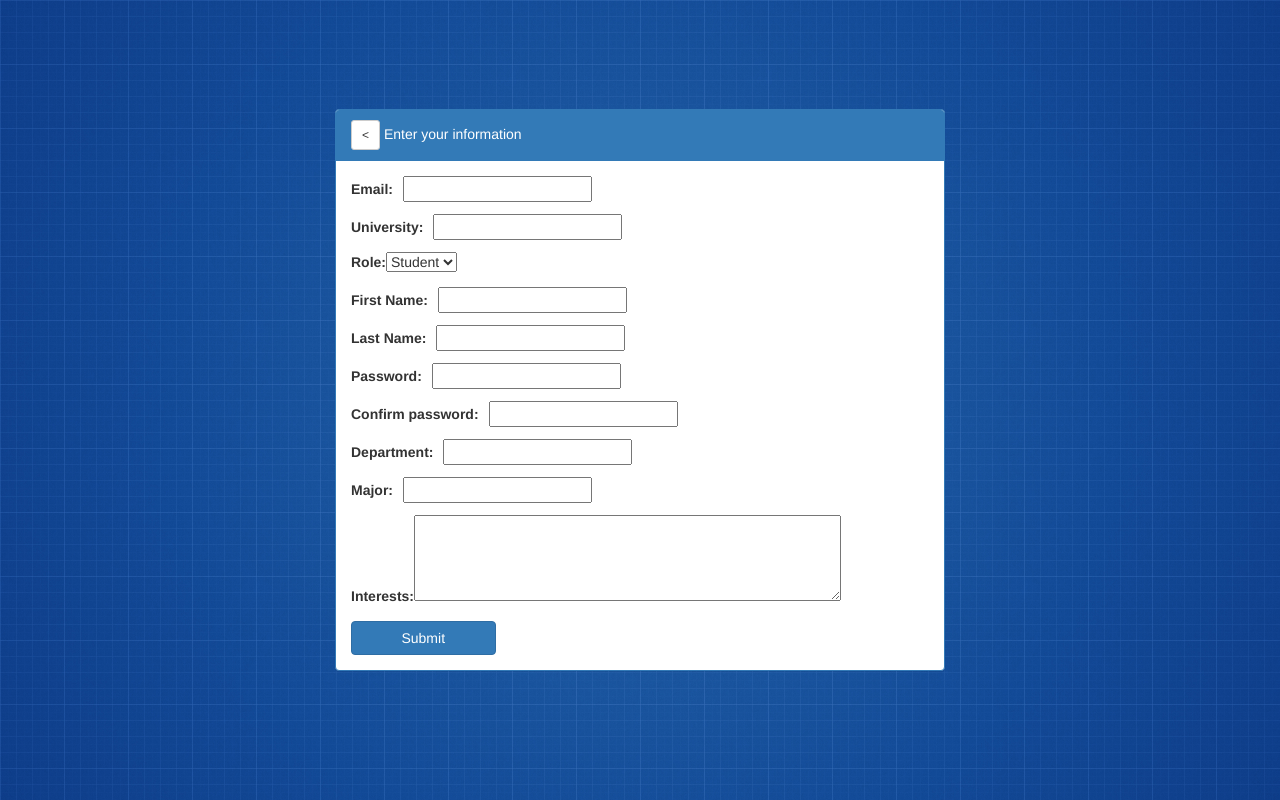
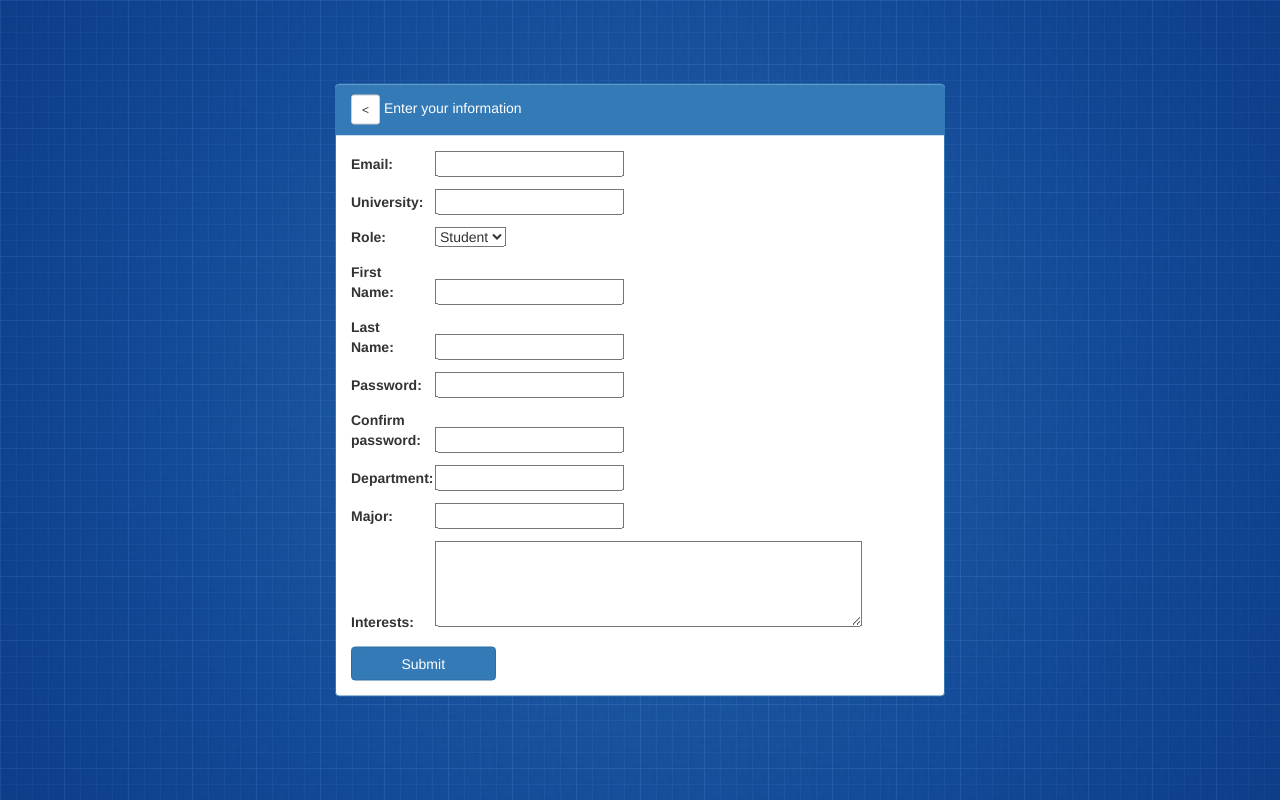
Before and after one commit to LoganKerr/TeamLink, a PHP site: page /signup.php in a window 1280 px wide. Run offline with PHP 8.4, Linux system fonts and the light colour scheme; data that the repository does not hold is empty; a stand-in replaces the project's code that opens the database connection; some libraries are stand-ins or nearby versions.

Commit message:
aligned form fields a bit better

```diff
--- a/createteam.php
+++ b/createteam.php
@@ -74,9 +74,9 @@
             <div class="panel-body">
                 <div class="container">
                     <form method="post" action="/createteam.php">
-                        <p><label>Title:</label><input class="textbox" name="title" type="text" value='<?php if (isset($title)) { echo htmlentities($title, ENT_QUOTES); } ?>'/>
+                        <p><label class="form-label">Title:</label><input class="textbox" name="title" type="text" value='<?php if (isset($title)) { echo htmlentities($title, ENT_QUOTES); } ?>'/>
                         <?php echo(isset($error['title']))?$error['title']:""; ?></p>
-                        <p><label>Description:</label><textarea name="description"><?php if (isset($description)) { echo htmlentities($description, ENT_QUOTES); } ?></textarea>
+                        <p><label class="form-label">Description:</label><textarea name="description"><?php if (isset($description)) { echo htmlentities($description, ENT_QUOTES); } ?></textarea>
                         <?php echo(isset($error['description']))?$error['description']:""; ?></p>
                         <div class="submit-button"><input class="btn btn-primary btn-block" type="submit" value="Create Team" /></div>
                     </form>
--- a/editteam.php
+++ b/editteam.php
@@ -86,15 +86,13 @@
         <div class="panel panel-primary">
             <div class="panel-heading text-center">Enter the information for a new team</div>
                 <div class="panel-body">
-                    <div class="container">
 <form method="post" action='<?php echo "/editteam.php?id=$_GET[id]"; ?>'>
-                            <p><label>Title:</label><input class="textbox" name="title" type="text" value='<?php echo(isset($title))?htmlentities($title, ENT_QUOTES):htmlentities($row['title'], ENT_QUOTES); ?>' />
+                            <p><label class="form-label">Title:</label><input class="textbox" name="title" type="text" value='<?php echo(isset($title))?htmlentities($title, ENT_QUOTES):htmlentities($row['title'], ENT_QUOTES); ?>' />
                             <?php echo(isset($error['title']))?$error['title']:""; ?></p>
-                            <p><label>Description:</label><textarea name="description"><?php if (isset($description)) { echo htmlentities($description, ENT_QUOTES); } else { echo htmlentities($row['description'], ENT_QUOTES); } ?></textarea>
+                            <p><label class="form-label">Description:</label><textarea name="description"><?php if (isset($description)) { echo htmlentities($description, ENT_QUOTES); } else { echo htmlentities($row['description'], ENT_QUOTES); } ?></textarea>
                             <?php echo(isset($error['description']))?$error['description']:""; ?></p>
                             <div class="submit-button"><input class="btn btn-primary btn-block" type="submit" value="Submit" /></div>
                     </form>
-                </div>
             </div>
         </div>
     </div>
--- a/login.php
+++ b/login.php
@@ -67,8 +67,8 @@
                 <div class="panel-body">
                     <form method="post" action="/login.php">
                             <?php echo(isset($error['email']))?$error['email']:""; ?>
-                            <p><label>Email:</label><input class="textbox" name="email" type="text" value='<?php if (isset($email)) { echo htmlentities($email, ENT_QUOTES); } ?>'/></p>
-                            <p><label>Password:</label><input class="textbox" name="pass" type="password" /></p>
+                            <p><label class="form-label">Email:</label><input class="textbox" name="email" type="text" value='<?php if (isset($email)) { echo htmlentities($email, ENT_QUOTES); } ?>'/></p>
+                            <p><label class="form-label">Password:</label><input class="textbox" name="pass" type="password" /></p>
                             <div class="submit-button"><input class="btn btn-primary btn-block" type="submit" value="Log in" /></div>
                         </form>
                 </div>
--- a/profile.php
+++ b/profile.php
@@ -85,13 +85,13 @@
             <div class="panel-body">
                 <form method="post" action="/profile.php">
                     <?php if (isset($row['faculty_id'])) { ?>
-                    <p><label>Department:</label><input class="textbox" name="department" type="text" value='<?php if (isset($department)) { echo htmlentities($department, ENT_QUOTES); } else { echo htmlentities($row['department'], ENT_QUOTES); } ?>'/>
+                    <p><label class="form-label">Department:</label><input class="textbox" name="department" type="text" value='<?php if (isset($department)) { echo htmlentities($department, ENT_QUOTES); } else { echo htmlentities($row['department'], ENT_QUOTES); } ?>'/>
                     <?php echo(isset($error['department']))?$error['department']:""; ?></p>
                     <?php } ?>
                     <?php if (isset($row['student_id'])) { ?>
-                    <p><label>Major:</label><input class="textbox" name="major" type="text" value='<?php if (isset($major)) { echo htmlentities($major, ENT_QUOTES); } else { echo htmlentities($row['major'], ENT_QUOTES); } ?>'/>
+                    <p><label class="form-label">Major:</label><input class="textbox" name="major" type="text" value='<?php if (isset($major)) { echo htmlentities($major, ENT_QUOTES); } else { echo htmlentities($row['major'], ENT_QUOTES); } ?>'/>
                     <?php echo(isset($error['major']))?$error['major']:""; ?></p>
-                    <p><label>Interests:</label><textarea name="interests" rows="4" cols="50" ><?php if (isset($interests)) { echo htmlentities($interests, ENT_QUOTES); } else { echo htmlentities($row['interests'], ENT_QUOTES); } ?></textarea>
+                    <p><label class="form-label">Interests:</label><textarea name="interests" rows="4" cols="50" ><?php if (isset($interests)) { echo htmlentities($interests, ENT_QUOTES); } else { echo htmlentities($row['interests'], ENT_QUOTES); } ?></textarea>
                     <?php echo(isset($error['interests']))?$error['interests']:""; ?></p>
                     <?php } ?>
                     <div class="submit-button"><input class="btn btn-primary btn-block" type="submit" value="Submit" /></div>
--- a/resources/css/site.css
+++ b/resources/css/site.css
@@ -5,9 +5,10 @@ body
     background-size: cover;
 }
 
-.textbox
+.form-label
 {
-    margin-left: 10px;
+    width: 5em;
+    margin-right: 1em;
 }
 
 #home-panel
--- a/signup.php
+++ b/signup.php
@@ -159,11 +159,11 @@ if ($_SERVER['REQUEST_METHOD'] == 'POST')
                 Enter your information</div>
             <div class="panel-body">
                 <form method="post" action="/signup.php">
-                    <p><label>Email:</label><input class="textbox" name="email" type="text" value='<?php if (isset($email)) { echo htmlentities($email, ENT_QUOTES); } ?>'/>
+                    <p><label class="form-label">Email:</label><input class="textbox" name="email" type="text" value='<?php if (isset($email)) { echo htmlentities($email, ENT_QUOTES); } ?>'/>
 					<?php echo(isset($error['email']))?$error['email']:""; ?></p>
-                    <p><label>University:</label><input class="textbox" name="university" type="text" value='<?php if (isset($university)) { echo htmlentities($university, ENT_QUOTES); } ?>'/>
+                    <p><label class="form-label">University:</label><input class="textbox" name="university" type="text" value='<?php if (isset($university)) { echo htmlentities($university, ENT_QUOTES); } ?>'/>
                     <?php echo(isset($error['university']))?$error['university']:""; ?></p>
-                    <p><label>Role:</label><select name="role">
+                    <p><label class="form-label">Role:</label><select name="role">
                         <?php
                         foreach ($roles as $key => $value)
                         {
@@ -172,19 +172,19 @@ if ($_SERVER['REQUEST_METHOD'] == 'POST')
                     ?>
                     </select></p>
                     <?php echo(isset($error['role']))?$error['role']:""; ?></p>
-                    <p><label>First Name:</label><input class="textbox" name="firstName" type="text" value='<?php if (isset($firstName)) { echo htmlentities($firstName, ENT_QUOTES); } ?>'/>
+                    <p><label class="form-label">First Name:</label><input class="textbox" name="firstName" type="text" value='<?php if (isset($firstName)) { echo htmlentities($firstName, ENT_QUOTES); } ?>'/>
 					<?php echo(isset($error['firstName']))?$error['firstName']:""; ?></p>
-					<p><label>Last Name:</label><input class="textbox" name="lastName" type="text" value='<?php if (isset($lastName)) { echo htmlentities($lastName, ENT_QUOTES); } ?>'/>
+					<p><label class="form-label">Last Name:</label><input class="textbox" name="lastName" type="text" value='<?php if (isset($lastName)) { echo htmlentities($lastName, ENT_QUOTES); } ?>'/>
 					<?php echo(isset($error['lastName']))?$error['lastName']:""; ?></p>
-                    <p><label>Password:</label><input class="textbox" name="pass1" type="password" />
+                    <p><label class="form-label">Password:</label><input class="textbox" name="pass1" type="password" />
 					<?php echo(isset($error['pass2']))?$error['pass1']:""; ?></p>
-                    <p><label>Confirm password:</label><input class="textbox" name="pass2" type="password" />
+                    <p><label class="form-label">Confirm password:</label><input class="textbox" name="pass2" type="password" />
 					<?php echo(isset($error['pass2']))?$error['pass2']:""; ?></p>
-                    <p><label>Department:</label><input class="textbox" name="department" type="text" value='<?php if (isset($department)) { echo htmlentities($department, ENT_QUOTES); } ?>'/>
+                    <p><label class="form-label">Department:</label><input class="textbox" name="department" type="text" value='<?php if (isset($department)) { echo htmlentities($department, ENT_QUOTES); } ?>'/>
                     <?php echo(isset($error['department']))?$error['department']:""; ?></p>
-                    <p><label>Major:</label><input class="textbox" name="major" type="text" value='<?php if (isset($major)) { echo htmlentities($major, ENT_QUOTES); } ?>'/>
+                    <p><label class="form-label">Major:</label><input class="textbox" name="major" type="text" value='<?php if (isset($major)) { echo htmlentities($major, ENT_QUOTES); } ?>'/>
 					<?php echo(isset($error['major']))?$error['major']:""; ?></p>
-                    <p><label>Interests:</label><textarea name="interests" rows="4" cols="50"><?php if ($interests) { echo htmlentities($interests, ENT_QUOTES); } ?></textarea>
+                    <p><label class="form-label">Interests:</label><textarea name="interests" rows="4" cols="50"><?php if ($interests) { echo htmlentities($interests, ENT_QUOTES); } ?></textarea>
 					<?php echo(isset($error['interests']))?$error['interests']:""; ?></p>
                     <div class="submit-button"><input class="btn btn-primary btn-block" type="submit" value="Submit" /></div>
                 </form>
```
